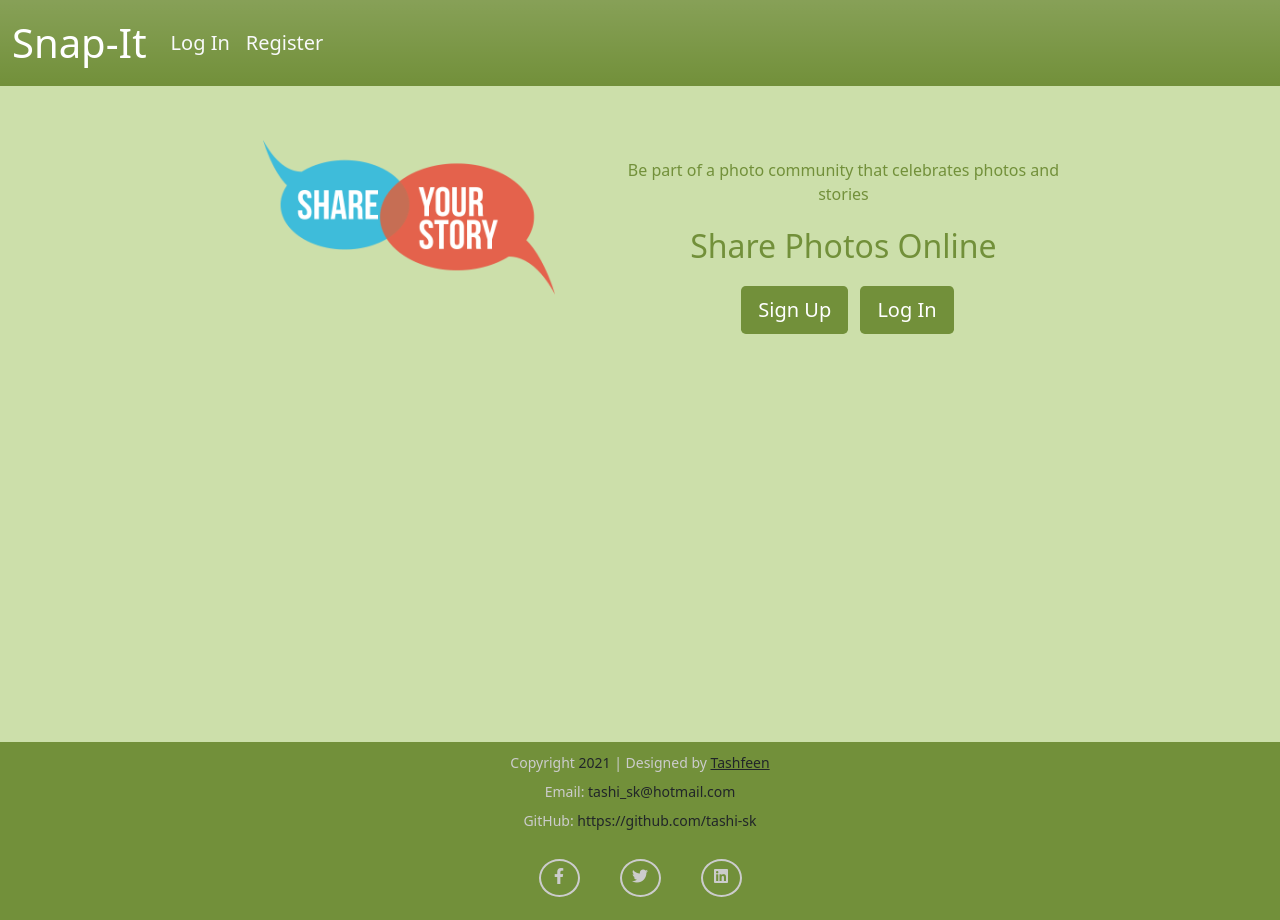
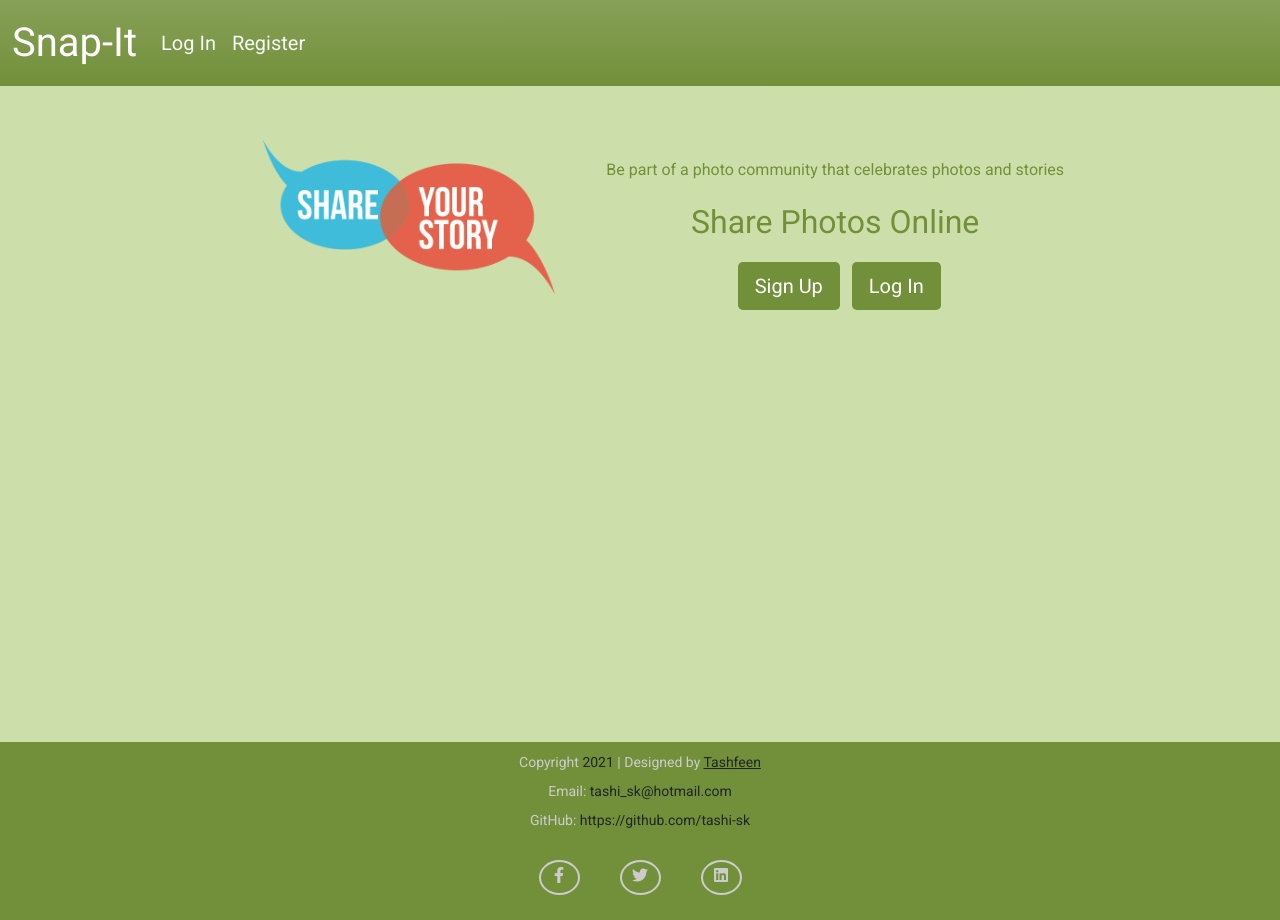
Before and after one commit to tashi-sk/flask-snap-it, a Flask app: page / in a window 1280 px wide. Run offline with Flask 2, Linux system fonts and the light colour scheme; data that the repository does not hold is empty; some libraries are stand-ins or nearby versions.

Commit message:
Font-family Roboto Added

```diff
--- a/static/css/style.css
+++ b/static/css/style.css
@@ -1,3 +1,5 @@
+@import url('https://fonts.googleapis.com/css2?family=Roboto&display=swap');
+
 * {
     overflow-x: hidden;
     padding: 0;
@@ -7,6 +9,7 @@
 
 body {
     background-color: rgb(204, 223, 170);
+    font-family: "Roboto", sans-serif;
 }
 
 .text-justify {
```
